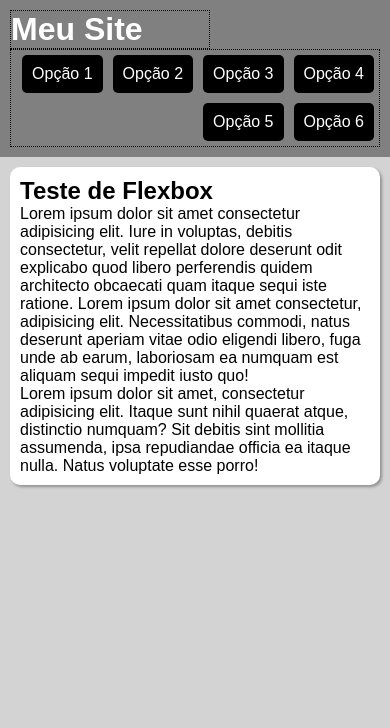
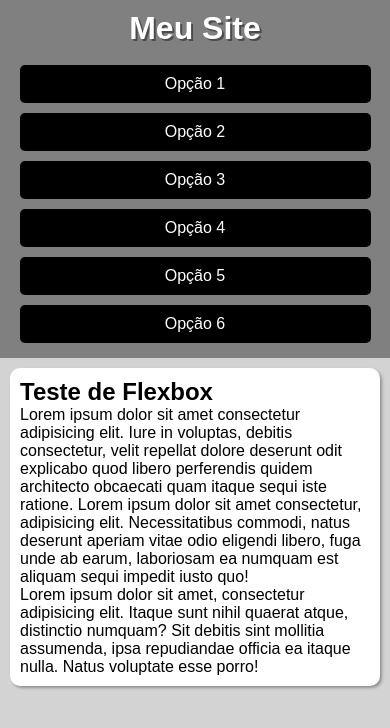
Before and after one commit to joaovianaosorio/html-css, a plain HTML site: page modulo5/exercicios/ex027/flex013 - menu flexbox/index.html in a window 390 px wide. Drawn offline with Linux system fonts and the light colour scheme.

Commit message:
menu flexbox
menu flexbox com media query

```diff
--- a/modulo5/exercicios/ex027/flex013 - menu flexbox/index.html
+++ b/modulo5/exercicios/ex027/flex013 - menu flexbox/index.html
@@ -5,6 +5,7 @@
     <meta name="viewport" content="width=device-width, initial-scale=1.0">
     <title>Menu Flexbox</title>
     <link rel="stylesheet" href="style.css">
+    <link rel="stylesheet" href="mobile.css" media="screen and (max-width: 600px)">
 </head>
 <body>
     <header>
--- /dev/null
+++ b/modulo5/exercicios/ex027/flex013 - menu flexbox/mobile.css
@@ -0,0 +1,13 @@
+@charset "UTF-8";
+
+header, header > nav{
+    flex-flow: column nowrap;
+}
+
+header > h1{
+    flex-basis: 50px;
+}
+
+header > nav > a{
+    width: 90vw;
+}
--- a/modulo5/exercicios/ex027/flex013 - menu flexbox/style.css
+++ b/modulo5/exercicios/ex027/flex013 - menu flexbox/style.css
@@ -25,12 +25,13 @@
 }
 
 header > h1{
-    border: 1px dotted black;
+    /*border: 1px dotted black;*/
     flex: 0 1 200px;
+    text-shadow: 2px 2px 0px rgba(0, 0, 0, 0.411);
 }
 
 header > nav{
-    border: 1px dotted black;
+    /*border: 1px dotted black;*/
     display: flex;
     flex-flow: row wrap;
     justify-content: flex-end;
```
